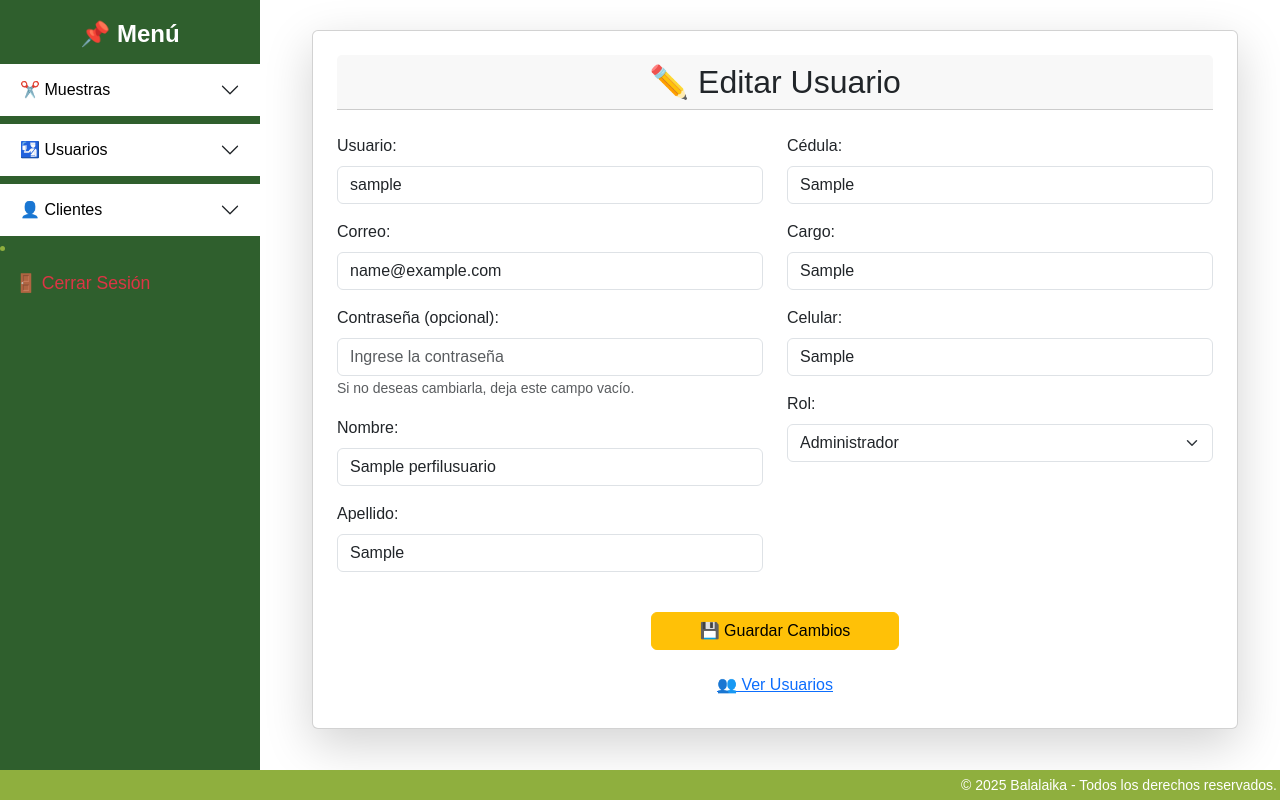
After one commit to andresreaver/Manejo_de_Muestras, a Django app: page /usuarios/usuarios/editar/1/ in a window 1280 px wide. The commit adds this page. Run offline with Django 4.2, Linux system fonts and the light colour scheme; a user stored in the database is signed in; tables that the repository leaves empty hold one stand-in row (values such as "Sample post").

Commit message:
Implementacion completa del modulo de clientes y usuarios

```diff
--- /dev/null
+++ b/apps/usuarios/decorators.py
@@ -0,0 +1,10 @@
+from django.core.exceptions import PermissionDenied
+
+def rol_requerido(*roles_permitidos):
+    def decorator(view_func):
+        def _wrapped_view(request, *args, **kwargs):
+            if hasattr(request.user, 'perfilusuario') and request.user.perfilusuario.rol in roles_permitidos:
+               return view_func(request, *args, **kwargs)
+            raise PermissionDenied
+        return _wrapped_view
+    return decorator
--- a/apps/usuarios/models.py
+++ b/apps/usuarios/models.py
@@ -17,5 +17,11 @@ class PerfilUsuario(models.Model):
     celular = models.CharField(max_length=20)
     rol = models.CharField(max_length=20, choices=ROLES_CHOICES)
 
+    def es_admin(self):
+        return self.rol == 'Admin'
+
+    def es_gestor(self):
+        return self.rol == 'Gestor'
+
     def __str__(self):
-        return {self.nombre}
+        return f"{self.nombre} {self.apellido}"
--- a/apps/usuarios/urls.py
+++ b/apps/usuarios/urls.py
@@ -1,11 +1,13 @@
 from django.urls import path
 
 from apps.usuarios import services
-from apps.usuarios.views import lista_usuarios, crear_usuario
+from apps.usuarios.views import lista_usuarios, crear_usuario, editar_usuario, eliminar_usuario
 
 urlpatterns = [
     path('login/', services.user_login, name="user_login"),
     path('logout/', services.user_logout, name="user_logout"),
     path('lista_usuarios/', lista_usuarios, name='lista_usuarios'),
     path('crear_usuario/', crear_usuario, name='crear_usuario'),
+    path('usuarios/editar/<int:id>/', editar_usuario, name='editar_usuario'),
+    path('usuarios/eliminar/<int:id>/', eliminar_usuario, name='eliminar_usuario'),
 ]
--- a/apps/usuarios/views.py
+++ b/apps/usuarios/views.py
@@ -1,30 +1,86 @@
-from .forms import CrearUsuarioForm
-from .services import crear_usuario_con_perfil
-from django.contrib.auth.decorators import login_required, permission_required, user_passes_test
+from django.contrib.auth.decorators import login_required
 from django.contrib.auth.models import User
 from django.shortcuts import render, redirect, get_object_or_404
 from django.contrib import messages
 
-def es_admin(user):
-    return user.is_superuser
+from .forms import CrearUsuarioForm
+from .services import crear_usuario_con_perfil, asignar_permisos_por_rol
+from .decorators import rol_requerido
 
 
 @login_required
-@user_passes_test(es_admin)
+@rol_requerido('Admin', 'Gestor')
 def lista_usuarios(request):
     usuarios = User.objects.all().select_related('perfilusuario')
     return render(request, "usuarios/lista_usuarios.html", {'usuarios': usuarios})
 
+
 @login_required
-@user_passes_test(es_admin)
+@rol_requerido('Admin', 'Gestor')
 def crear_usuario(request):
     if request.method == 'POST':
         form = CrearUsuarioForm(request.POST)
         if form.is_valid():
-            crear_usuario_con_perfil(form.cleaned_data)
+            usuario = crear_usuario_con_perfil(form.cleaned_data)
+            asignar_permisos_por_rol(usuario, form.cleaned_data['rol'])
             messages.success(request, 'Usuario creado exitosamente')
             return redirect('lista_usuarios')
     else:
         form = CrearUsuarioForm()
+    return render(request, "usuarios/crear_usuario.html", {'form': form})
 
-    return render(request, "usuarios/crear_usuario.html", {'form': form})
+
+@login_required
+@rol_requerido('Admin')
+def editar_usuario(request, id):
+    usuario = get_object_or_404(User, id=id)
+    perfil = usuario.perfilusuario
+
+    if request.method == 'POST':
+        form = CrearUsuarioForm(request.POST)
+        if form.is_valid():
+            datos = form.cleaned_data
+            usuario.username = datos['username']
+            usuario.email = datos['email']
+            usuario.first_name = datos['nombre']
+            usuario.last_name = datos['apellido']
+            if datos['password']:
+                usuario.set_password(datos['password'])
+            usuario.save()
+
+            perfil.nombre = datos['nombre']
+            perfil.apellido = datos['apellido']
+            perfil.cedula = datos['cedula']
+            perfil.cargo = datos['cargo']
+            perfil.email = datos['email']
+            perfil.celular = datos['celular']
+            perfil.rol = datos['rol']
+            perfil.save()
+
+            asignar_permisos_por_rol(usuario, datos['rol'])
+            messages.success(request, 'Usuario actualizado correctamente')
+            return redirect('lista_usuarios')
+    else:
+        form = CrearUsuarioForm(initial={
+            'username': usuario.username,
+            'email': usuario.email,
+            'nombre': perfil.nombre,
+            'apellido': perfil.apellido,
+            'cedula': perfil.cedula,
+            'cargo': perfil.cargo,
+            'celular': perfil.celular,
+            'rol': perfil.rol,
+        })
+
+    return render(request, 'usuarios/editar_usuario.html', {'form': form, 'usuario': usuario})
+
+
+@login_required
+@rol_requerido('Admin')
+def eliminar_usuario(request, id):
+    usuario = get_object_or_404(User, id=id)
+    if request.method == 'POST':
+        usuario.delete()
+        messages.success(request, 'Usuario eliminado exitosamente')
+        return redirect('lista_usuarios')
+    return render(request, 'usuarios/eliminar_usuario.html', {'usuario': usuario})
--- a/config/settings/production.py
+++ b/config/settings/production.py
@@ -1,6 +1,7 @@
 import os
 from .base import *
 
+ADMIN_ENABLED = False
 DEBUG = False
 ALLOWED_HOSTS = ["10.26.3.248", "balalaika.app", "localhost", "127.0.0.1"]
 DATABASES = {
--- /dev/null
+++ b/templates/usuarios/editar_usuario.html
@@ -0,0 +1,72 @@
+{% extends "base.html" %}
+
+{% block content %}
+<div class="container-fluid mt-auto">
+    <div class="d-flex justify-content align-items-center">
+
+        <div class="card shadow-lg p-4 w-100">
+            <h2 class="card-header text-center mb-4">✏️ Editar Usuario</h2>
+
+            <form method="POST" class="needs-validation">
+                {% csrf_token %}
+
+                <div class="row">
+                    <!-- Primera Columna -->
+                    <div class="col-md-6">
+                        <div class="mb-3">
+                            <label for="{{ form.username.id_for_label }}" class="form-label">Usuario:</label>
+                            {{ form.username }}
+                        </div>
+                        <div class="mb-3">
+                            <label for="{{ form.email.id_for_label }}" class="form-label">Correo:</label>
+                            {{ form.email }}
+                        </div>
+                        <div class="mb-3">
+                            <label for="{{ form.password.id_for_label }}" class="form-label">Contraseña (opcional):</label>
+                            {{ form.password }}
+                            <small class="form-text text-muted">Si no deseas cambiarla, deja este campo vacío.</small>
+                        </div>
+                        <div class="mb-3">
+                            <label for="{{ form.nombre.id_for_label }}" class="form-label">Nombre:</label>
+                            {{ form.nombre }}
+                        </div>
+                        <div class="mb-3">
+                            <label for="{{ form.apellido.id_for_label }}" class="form-label">Apellido:</label>
+                            {{ form.apellido }}
+                        </div>
+                    </div>
+
+                    <!-- Segunda Columna -->
+                    <div class="col-md-6">
+                        <div class="mb-3">
+                            <label for="{{ form.cedula.id_for_label }}" class="form-label">Cédula:</label>
+                            {{ form.cedula }}
+                        </div>
+                        <div class="mb-3">
+                            <label for="{{ form.cargo.id_for_label }}" class="form-label">Cargo:</label>
+                            {{ form.cargo }}
+                        </div>
+                        <div class="mb-3">
+                            <label for="{{ form.celular.id_for_label }}" class="form-label">Celular:</label>
+                            {{ form.celular }}
+                        </div>
+                        <div class="mb-3">
+                            <label for="{{ form.rol.id_for_label }}" class="form-label">Rol:</label>
+                            {{ form.rol }}
+                        </div>
+                    </div>
+                </div>
+
+                <div class="text-center mt-4">
+                    <button type="submit" class="btn btn-warning px-5">💾 Guardar Cambios</button>
+                </div>
+            </form>
+
+            <div class="text-center mt-3">
+                <a href="{% url 'lista_usuarios' %}" class="btn btn-link">👥 Ver Usuarios</a>
+            </div>
+        </div>
+
+    </div>
+</div>
+{% endblock %}
```
Also changed, not shown: apps/usuarios/services.py (+19 -1 lines), templates/usuarios/eliminar_usuario.html (added, +13 -0 lines), templates/usuarios/lista_usuarios.html (+29 -6 lines).
